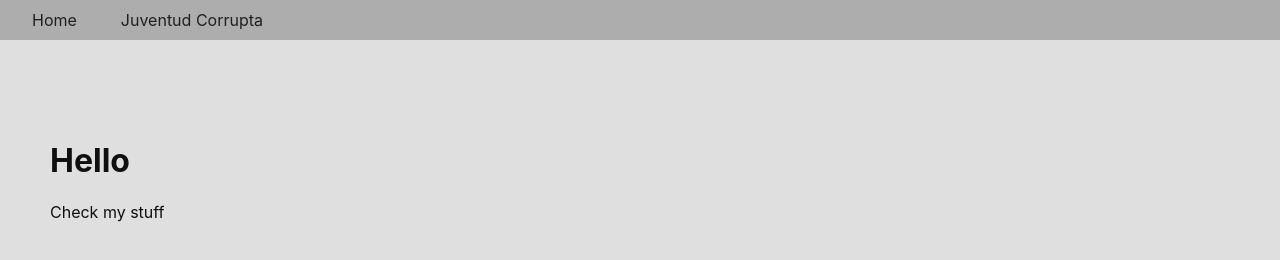
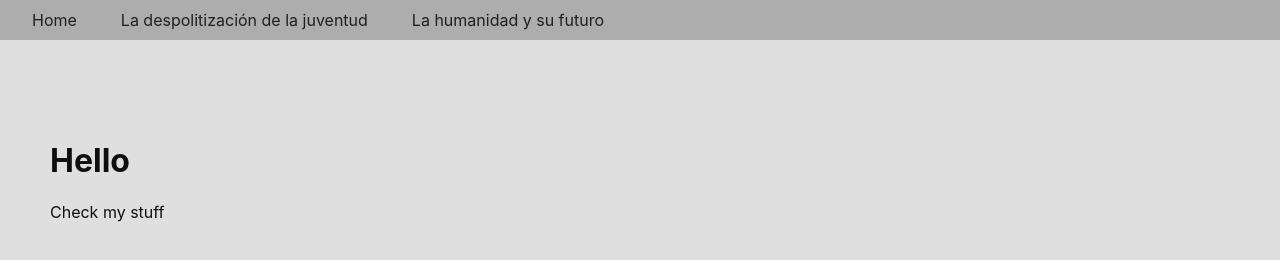
Before and after one commit to msw00lrf/msw00lrf.github.io, a plain HTML site: page index.html in a window 1280 px wide. Drawn offline with Linux system fonts and the light colour scheme.

Commit message:
Update index.html

```diff
--- a/index.html
+++ b/index.html
@@ -9,7 +9,8 @@
 <nav class="navbar">
     <ul class="navbar-links">
         <li><a href="index.html">Home</a></li>
-        <li><a href="https://msw00lrf.github.io/juventud_corrupta.pdf">Juventud Corrupta</a></li>
+        <li><a href="https://msw00lrf.github.io/juventud_corrupta.pdf">La despolitización de la juventud</a></li>
+        <li><a href="https://msw00lrf.github.io/la_humanidad_y_su_futuro.pdf">La humanidad y su futuro</a></li>
     </ul>
 </nav>
 
```
